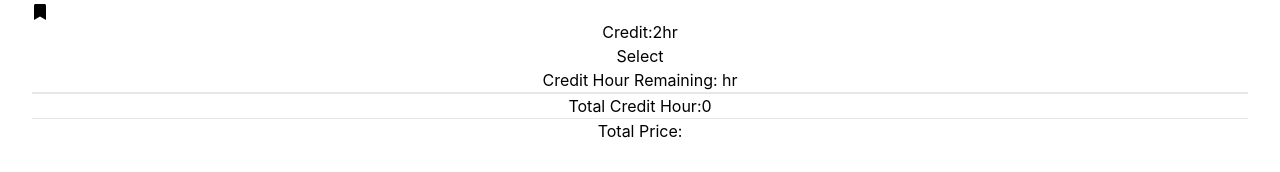
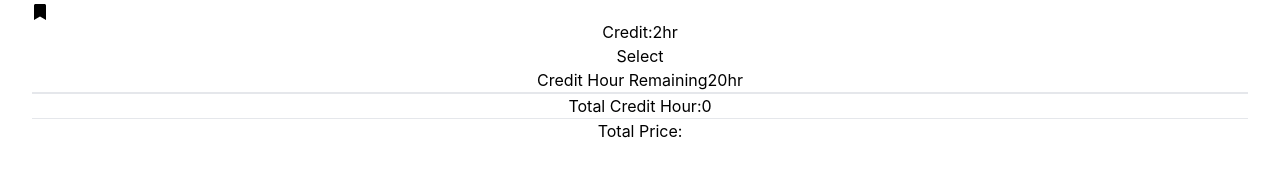
Before and after one commit to BANIKKURAISHI/Course-registration-number--7, a React (Vite) app: page / in a window 1280 px wide. Shown: the part 4056-4228 px from the top of the page. Built offline with nearby package versions, Linux system fonts and the light colour scheme.

Commit message:
I am able to show minus the result

```diff
--- a/src/Components/Blog/Blogs.jsx
+++ b/src/Components/Blog/Blogs.jsx
@@ -9,7 +9,7 @@ const Blogs = () => {
     const [blogs,setBlogs]=useState([])
     const [values,setValues]=useState([])
     const [times,setTimes]=useState(0)
-
+    const [remaining,setRemaining]=useState(20)
     useEffect(()=>{
         fetch("blogData.json")
         .then(res=>res.json())
@@ -20,10 +20,24 @@ const newButton=(power,read)=>{
   const newValue=[...values,power]
   setValues(newValue)
  // console.log(power)
+ const newTime=times+read
+  if(newTime<=20){
 
-  const newTime=times+read
-  setTimes(newTime)
-  console.log(newTime)
+    setTimes(newTime)
+    // console.log(newTime)
+  }
+  else{
+    alert('Your reding time is finished')
+  }
+  const remainingTime=remaining-read
+  if(remainingTime>=0){
+    setRemaining(remainingTime)
+  }
+  else{
+    alert('Your time is finished')
+  }
+
+
 
 
 }
@@ -40,7 +54,7 @@ const newButton=(power,read)=>{
                     }
                 </div>
                 <div className="mx-auto  lg:w-1/5">
-                 <Card values={values} times={times}></Card>
+                 <Card values={values} times={times} remaining={remaining}></Card>
 
                 </div>
             </div>
--- a/src/Components/Blog/Card.jsx
+++ b/src/Components/Blog/Card.jsx
@@ -2,16 +2,16 @@ import PropTypes from 'prop-types'
 import Title from './../Title/Title';
 
 
-const Card = ({values,times}) => {
+const Card = ({values,times,remaining}) => {
 
     return (
-        <div>
+
             <div className="card w:80 md:96 lg:w-96 bg-base-100 shadow-2xl rounded-2xl mx-16 my-12  p-10 text-justify">
-                  <h2 className="text-xl">Credit Hour Remaining<span>:</span> hr</h2>
+            <div><h2 className="text-xl">Credit Hour Remaining{remaining}hr</h2>
                   <hr/>
 
                    {
-                   values.map(value=><Title key={value.id} value={value}></Title>)
+                   values.map(value=><Title key={value.id} value={value} remaining={remaining}></Title>)
 
                     }
                   <hr />
@@ -26,7 +26,8 @@ const Card = ({values,times}) => {
 };
 Card.propTypes={
      values:PropTypes.array.isRequired,
-     times:PropTypes.number
+     times:PropTypes.number,
+     remaining:PropTypes.number
 }
 
 
--- a/src/Components/Title/Title.jsx
+++ b/src/Components/Title/Title.jsx
@@ -17,7 +17,8 @@ const Title =({value}) =>{
 
 
 Title.propTypes={
-  value:PropTypes.object.isRequired
+  value:PropTypes.object.isRequired,
+
 }
 
 export default Title;
```
